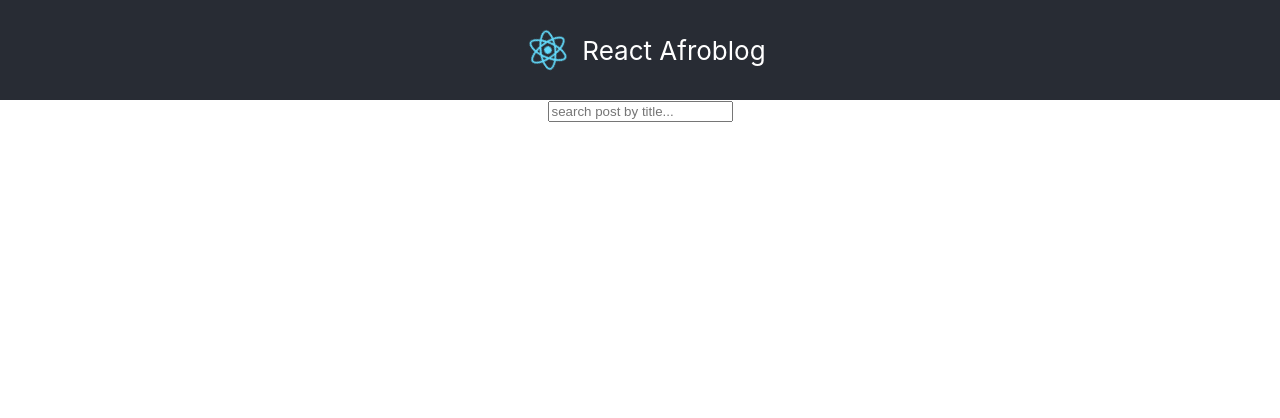
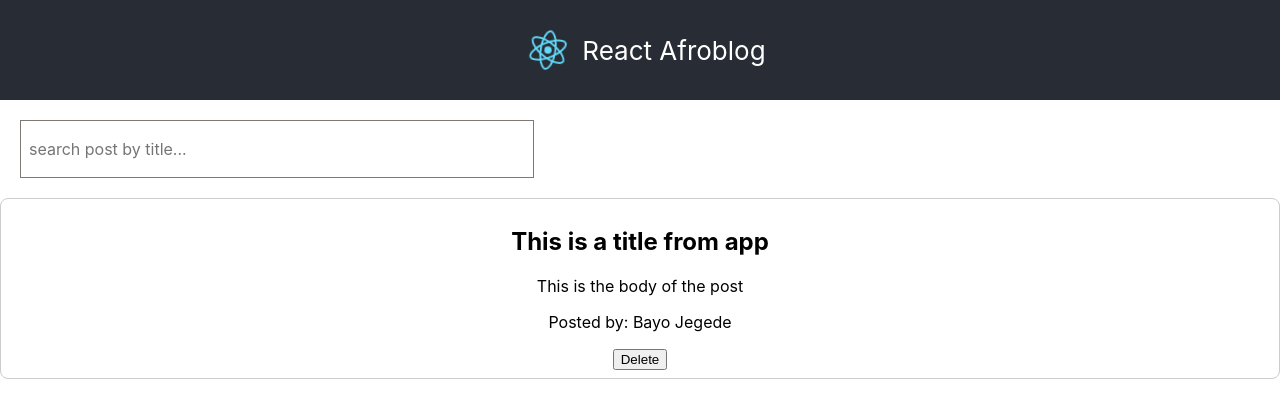
Before and after one commit to nggeeks/afroblog, a React (Create React App) app: page / in a window 1280 px wide. Shown: the top 418 px of the page. Built offline with nearby package versions, Linux system fonts and the light colour scheme.

Commit message:
add post view

```diff
--- a/src/App.css
+++ b/src/App.css
@@ -13,17 +13,6 @@
   }
 }
 
-/* .App-header {
-  background-color: #282c34;
-  min-height: 100vh;
-  display: flex;
-  flex-direction: column;
-  align-items: center;
-  justify-content: center;
-  font-size: calc(10px + 2vmin);
-  color: white;
-}
- */
 .App-link {
   color: #61dafb;
 }
@@ -36,3 +25,16 @@
     transform: rotate(360deg);
   }
 }
+
+
+.postView {
+  border: 1px solid #CCC;
+  border-radius: 8px;
+  padding: 8px 16px;
+  margin: 16px 0;
+}
+
+.postView h2 {
+  margin: 8px 0 0 0;
+  padding: 0;
+}
--- a/src/App.js
+++ b/src/App.js
@@ -1,17 +1,28 @@
+import React, { useState } from 'react';
 import logo from './logo.svg';
 import './App.css';
 import Header from './components/header';
 import Search from './components/search';
+import Post from './components/postview';
 
 function App() {
+  const [searchTerm, setSearchTerm] = useState('');
+  const post = {
+    id: 1,
+    title: 'This is a title from app',
+    body: 'This is the body of the post',
+    author: 'Bayo Jegede'
+  }
 
-  const onSearchTermChanged = (event) => {
-    console.log(event.target.value);
+  const onPostDelete = (id) => {
+    console.log(id)
   }
+
   return (
     <div className="App">
-    <Header logo={logo} text={'React Afroblog'}/>
-    <Search placeHolder={'search post by title...'} onSearchTermChanged={onSearchTermChanged}/>
+      <Header logo={logo} text={'React Afroblog'} />
+      <Search placeHolder={'search post by title...'} searchTerm={searchTerm} setSearchTerm={setSearchTerm} />
+      <Post title={post.title} body={post.body} author={post.author} id={post.id} onPostDelete={onPostDelete} />
     </div>
   );
 }
--- /dev/null
+++ b/src/components/postview/index.js
@@ -0,0 +1,22 @@
+import React from 'react';
+import styled from 'styled-components';
+
+const Post = ({ title, body, author, id, onPostDelete}) => {
+
+    const Wrapper = styled.div`
+    border: 1px solid #ccc;
+    border-radius: 8px;
+    padding: 8px 16px;
+    margin: 16px 0;
+    `
+    return(
+        <Wrapper key={id}>
+        <h2>{title}</h2>
+        <p>{body}</p>
+        <p>Posted by: {author}</p>
+        <button onClick={() => onPostDelete(id)}>Delete</button>
+      </Wrapper>
+    )
+}
+
+export default Post;
--- a/src/components/search/index.js
+++ b/src/components/search/index.js
@@ -1,11 +1,30 @@
 import React from 'react';
+import styled from 'styled-components';
 
-const Search = ({ placeHolder, onSearchTermChanged}) => {
+const Wrapper = styled.div`
+margin: 20px;
+display: flex;
 
+`
+
+const InputWrapper = styled.input`
+overflow: visible;
+box-shadow: none;
+min-height: 40px;
+width: 40%;
+padding: 8px;
+border-radius: none;
+background-color: #ffff;
+font-size: inherit;
+border: 1px solid #807973;
+font-family: inherit;
+`
+
+const Search = ({ placeHolder, setSearchTerm}) => {
     return (
-        <div>
-            <input placeholder={placeHolder} onChange={onSearchTermChanged} />
-        </div>
+        <Wrapper>
+            <InputWrapper placeholder={placeHolder} onChange={(event) => setSearchTerm(event.target.value)} />
+        </Wrapper>
     )
 }
 
```
